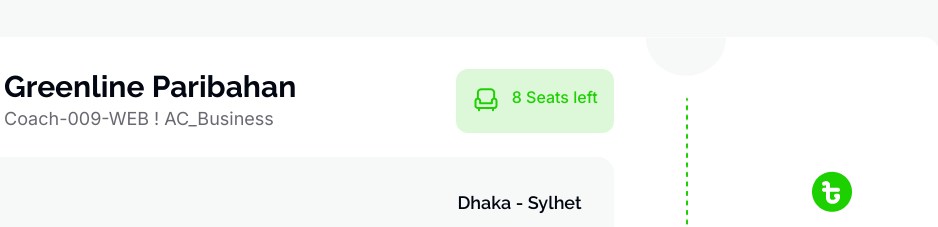
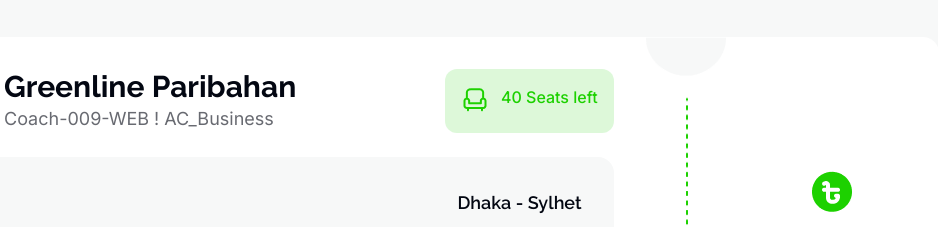
Before and after one commit to RfAraf/B9A5-smart-ticketing, a plain HTML site: page index.html in a window 1280 px wide. Shown: the part 1391-1618 px from the top of the page, 229-1167 px from the left. Drawn offline with nearby package versions, Linux system fonts and the light colour scheme.

Commit message:
complete

```diff
--- a/index.html
+++ b/index.html
@@ -240,7 +240,7 @@
                 <div class="flex bg-[#1DD10026] p-4 rounded-xl gap-3">
                   <div><img src="./images/seat-green.png" alt="" /></div>
                   <p class="text-primary-color font-inter font-medium">
-                    <span id="current-available-seats">8</span> Seats left
+                    <span id="current-available-seats">40</span> Seats left
                   </p>
                 </div>
               </div>
@@ -460,8 +460,6 @@
             </div>
           </div>
 
-          <!-- ======================================================================================= -->
-
           <!-- input form -->
           <div
             class="flex-auto border-l-2 border-dashed border-[#0307124D] pl-5 ml-5 space-y-4"
```
